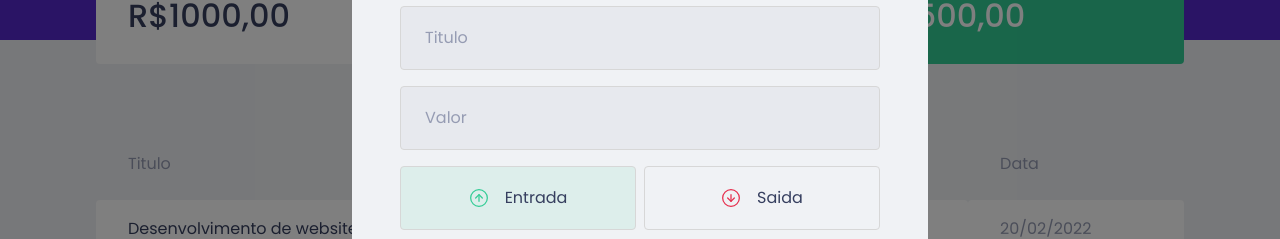
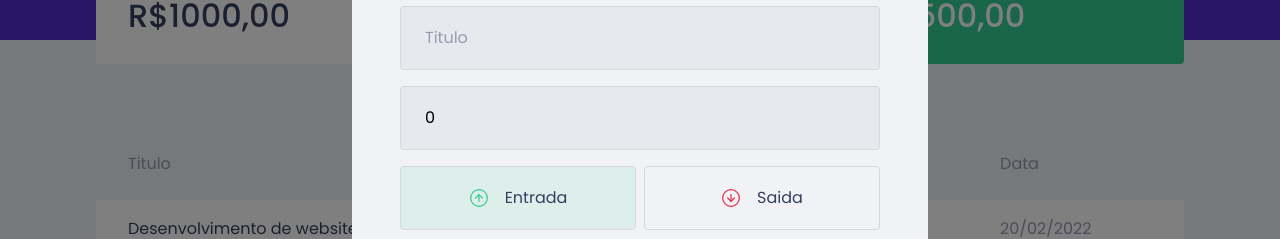
Before and after one commit to wandersonchaves/wcmoney, a React (Create React App) app: page / in a window 1280 px wide. Both pictures are taken after a click on the button "Nova transacao". Shown: the part 232-471 px from the top of the page. Built offline with nearby package versions, Linux system fonts and the light colour scheme; no server answers; what miragejs would draw is missing.

Commit message:
saving data in form

```diff
--- a/src/components/NewTransactionModal/index.tsx
+++ b/src/components/NewTransactionModal/index.tsx
@@ -3,7 +3,7 @@
 import incomeImg from "../../assets/income.svg";
 import outcomeImg from "../../assets/outcome.svg";
 import closeImg from "../../assets/close.svg";
-import { useState } from "react";
+import { FormEvent, useState } from "react";
 
 interface NewTransactionModalProps {
   isOpen: boolean;
@@ -14,7 +14,16 @@
   isOpen,
   onRequestClose,
 }: NewTransactionModalProps) {
+  const [title, setTitle] = useState("");
+  const [value, setValue] = useState(0);
+  const [category, setCategory] = useState("");
   const [type, setType] = useState("deposit");
+
+  function handleCreateNewTransaction(event: FormEvent) {
+    event.preventDefault();
+
+    console.log({ title, value, category, type });
+  }
 
   return (
     <Modal
@@ -31,12 +40,21 @@
         <img src={closeImg} alt="Fechar modal" />
       </button>
 
-      <Container>
+      <Container onSubmit={handleCreateNewTransaction}>
         <h2>Cadastrar transacao</h2>
 
-        <input placeholder="Titulo" />
+        <input
+          placeholder="Titulo"
+          value={title}
+          onChange={(event) => setTitle(event.target.value)}
+        />
 
-        <input type="number" placeholder="Valor" />
+        <input
+          type="number"
+          placeholder="Valor"
+          value={value}
+          onChange={(event) => setValue(Number(event.target.value))}
+        />
 
         <TransactionTypeContainer>
           <RadioBox
@@ -64,7 +82,11 @@
           </RadioBox>
         </TransactionTypeContainer>
 
-        <input placeholder="Categoria" />
+        <input
+          placeholder="Categoria"
+          value={category}
+          onChange={(event) => setCategory(event.target.value)}
+        />
 
         <button type="submit">Cadastrar</button>
       </Container>
```
